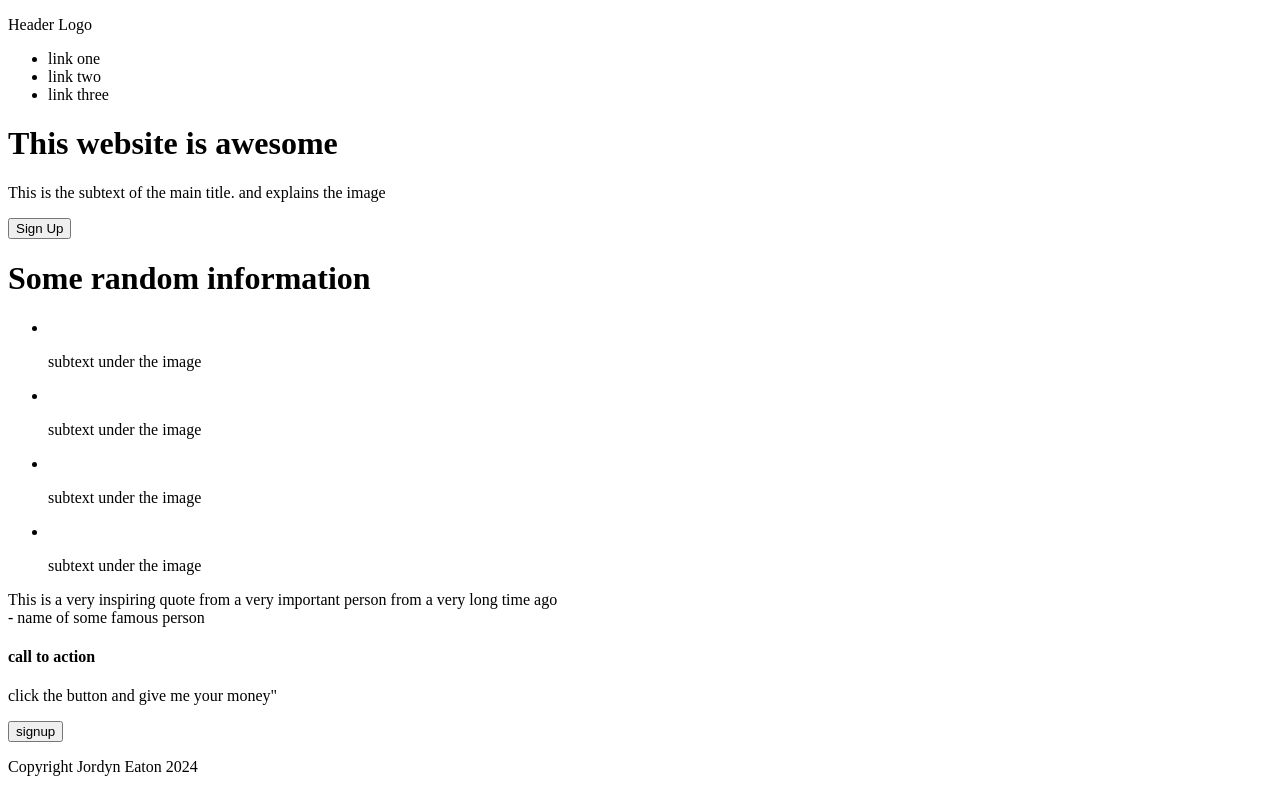
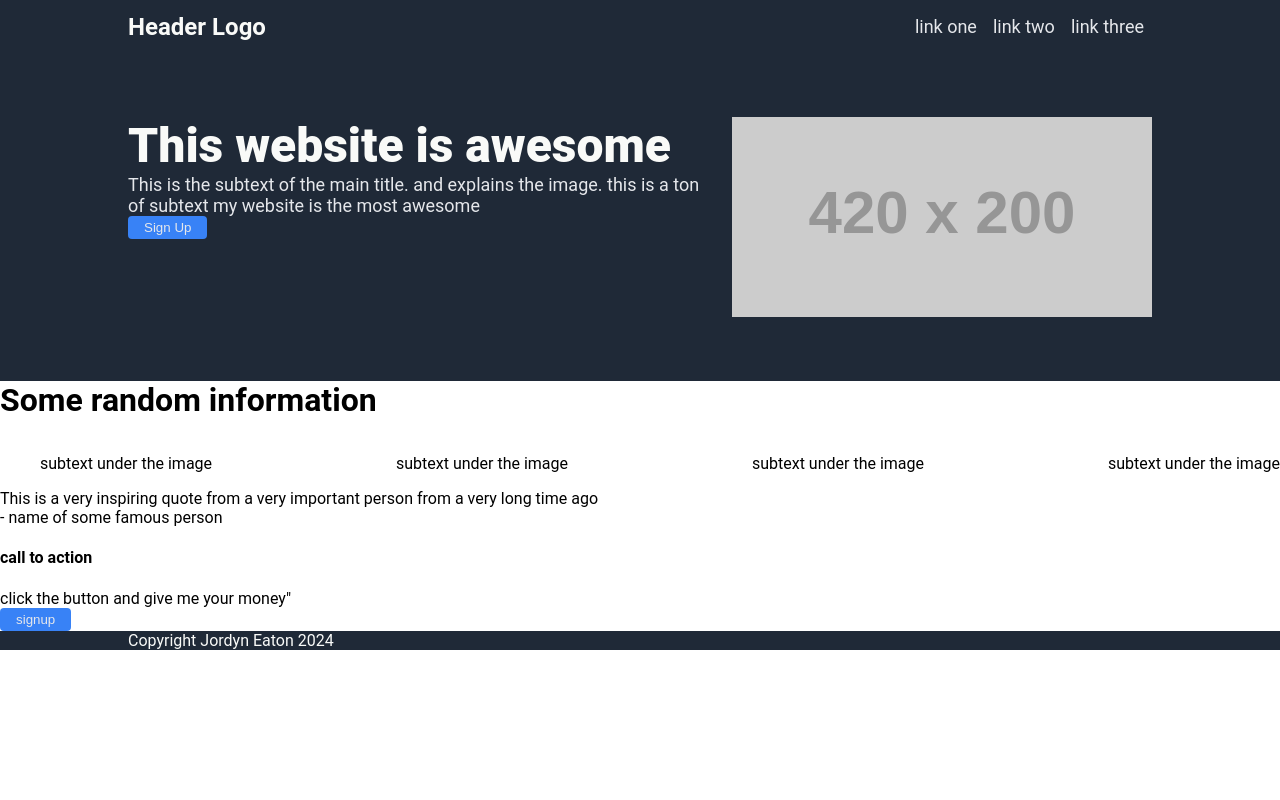
Before and after one commit to jordyneaton/landing-page, a plain HTML site: page index.html in a window 1280 px wide. Drawn offline with Linux system fonts and the light colour scheme; placeholder pictures from the web are drawn by us.

Commit message:
Style Header and First Section
Added CSS styling for the first section of the website based
on the images provided

This was done on one screen so scalability is not accurate
but is as close as i can get it in that format with the
intention of adjusting final numbers once most of the lasyout
is set up

```diff
--- a/index.html
+++ b/index.html
@@ -4,19 +4,26 @@
     <meta charset="UTF-8">
     <meta name="viewport" content="width=device-width, initial-scale=1.0">
     <title>Landing Page | Odin Project</title>
+    <link rel="stylesheet" href="styles.css">
 </head>
 <body>
-    <div class="header">
-        <p>Header Logo</p>
-        <ul>
-            <li>link one</li>
-            <li>link two</li>
-            <li>link three</li>
-        </ul>
-        <h1>This website is awesome</h1>
-        <p>This is the subtext of the main title. and explains the image</p>
-        <button>Sign Up</button>
-        <img\>
+    <div class="hero-header">
+        <div class="header">
+            <p class="header-logo-text">Header Logo</p>
+            <ul>
+                <li><a href="#">link one</a></li>
+                <li><a href="#">link two</a></li>
+                <li><a href="#">link three</a></li>
+            </ul>
+        </div>
+        <div class="hero">
+            <div>
+                <h1 class="hero-title">This website is awesome</h1>
+                <p class="hero-text">This is the subtext of the main title. and explains the image. this is a ton of subtext my website is the most awesome</p>
+                <button>Sign Up</button>
+            </div>
+            <img src="http://placehold.co/420x200" alt="Dummy Image" \>
+        </div>
     </div>
     <div class="info-container">
         <h1>Some random information</h1>
--- /dev/null
+++ b/styles.css
@@ -0,0 +1,70 @@
+/* styles.css */
+
+body {
+    font-family: 'Roboto', sans-serif;
+    margin: 0;
+    padding: 0px;
+    display: flex;
+    flex-direction: column;
+}
+
+div, h1, p {
+    margin: 0;
+    padding: 0;
+}
+
+.hero-header, .footer{
+    background-color: #1F2937;
+    color: #F9FAF8;
+    display: flex;
+    flex-direction: column;
+    padding: 0px 128px;
+}
+
+.hero-title {
+    font-size: 48px;
+    font-weight: 900;
+}
+
+.hero-text, a{
+    font-size: 18px;
+    color: #E5E7EB;
+    padding-right: 24px;
+}
+
+.header-logo-text {
+    font-size: 24px;
+    font-weight: 600;
+    margin: 0;
+}
+
+.header {
+    display: flex;
+    justify-content: space-between;
+    align-items: center;
+}
+
+ul {
+    display: flex;
+    list-style: none;
+    justify-content: space-between;
+}
+
+a {
+    text-decoration: none;
+    padding: 8px;
+}
+
+.hero {
+    display: flex;
+    justify-content: space-between;
+    padding: 64px 0px;
+}
+
+button {
+    background-color: #3882F6;
+    border-radius: 4px;
+    color:#E5E7EB;
+    border: none;
+    padding: 4px 16px;
+}
```
Also changed, not shown: imgs/Screenshot_2024-09-13_23-03-27.png (added), imgs/fonts-colors.png (added), imgs/full-site.png (added).
